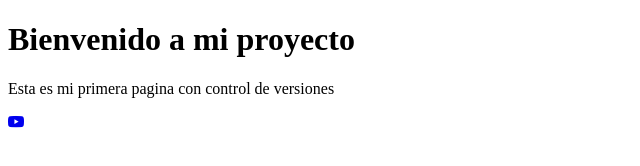
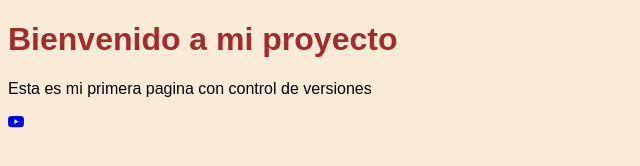
Before and after one commit to rubenr2013/mi_primer_proyecto-, a plain HTML site: page index.html in a window 1280 px wide. Shown: the whole page, without its empty margins (0-640 px from the left). Drawn offline with nearby package versions, Linux system fonts and the light colour scheme.

Commit message:
añadir estilos CSS basicos

```diff
--- a/index.html
+++ b/index.html
@@ -5,6 +5,7 @@
     <meta name="viewport" content="width=device-width, initial-scale=1.0">
     <link rel="stylesheet" href="https://cdn.jsdelivr.net/npm/bootstrap-icons@1.11.3/font/bootstrap-icons.min.css">
     <title>mi pagina web</title>
+    <link rel="stylesheet" href="styles.css">
 </head>
 <body>
     <h1>Bienvenido a mi proyecto</h1>
--- /dev/null
+++ b/styles.css
@@ -0,0 +1,12 @@
+body{
+    font-family: Arial, Helvetica, sans-serif;
+    margin: o;
+    padding: 20;
+    background-color: antiquewhite;
+}
+h1{
+    color:brown
+}
+p{
+    color: black;
+}
```
